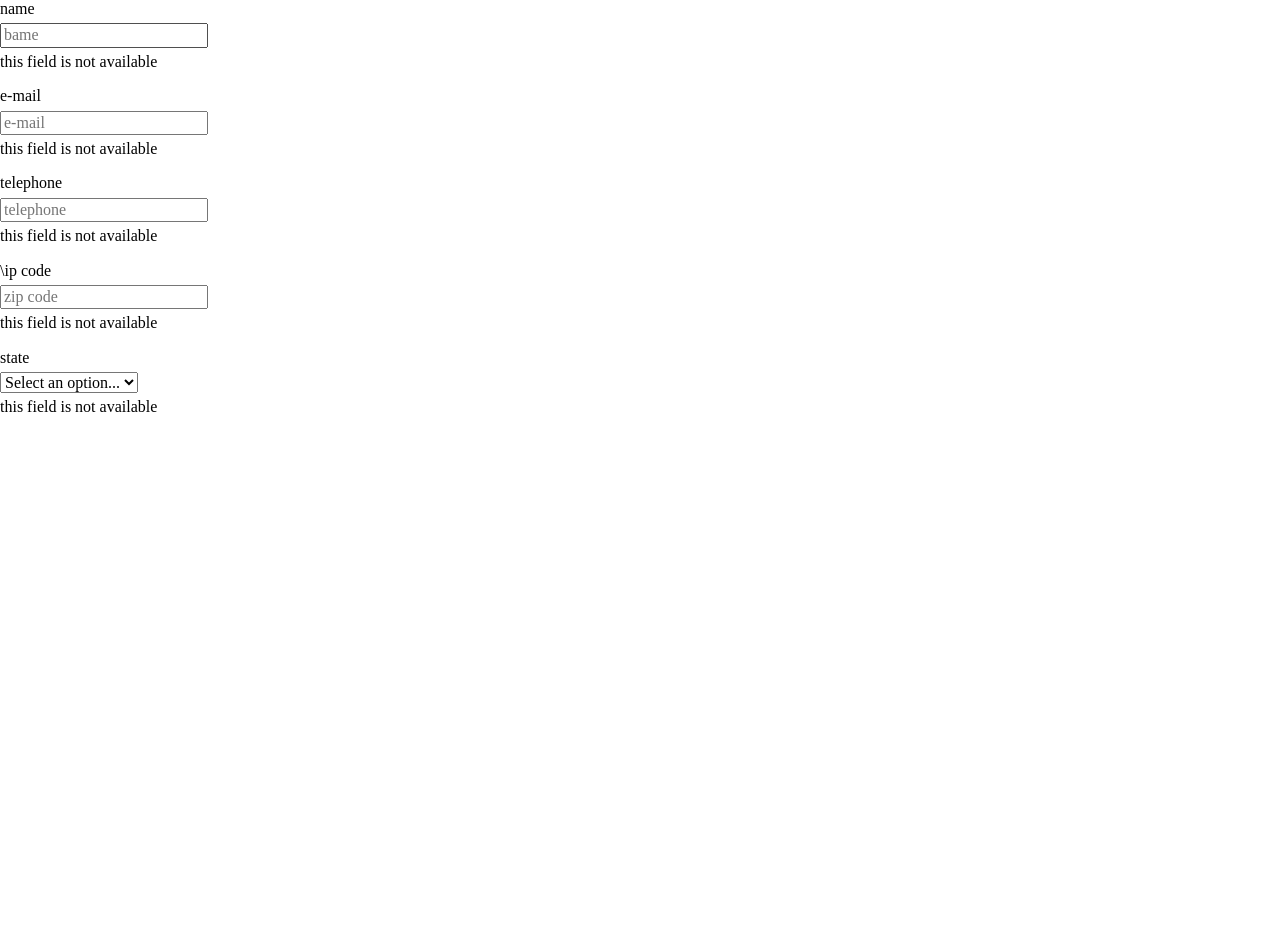
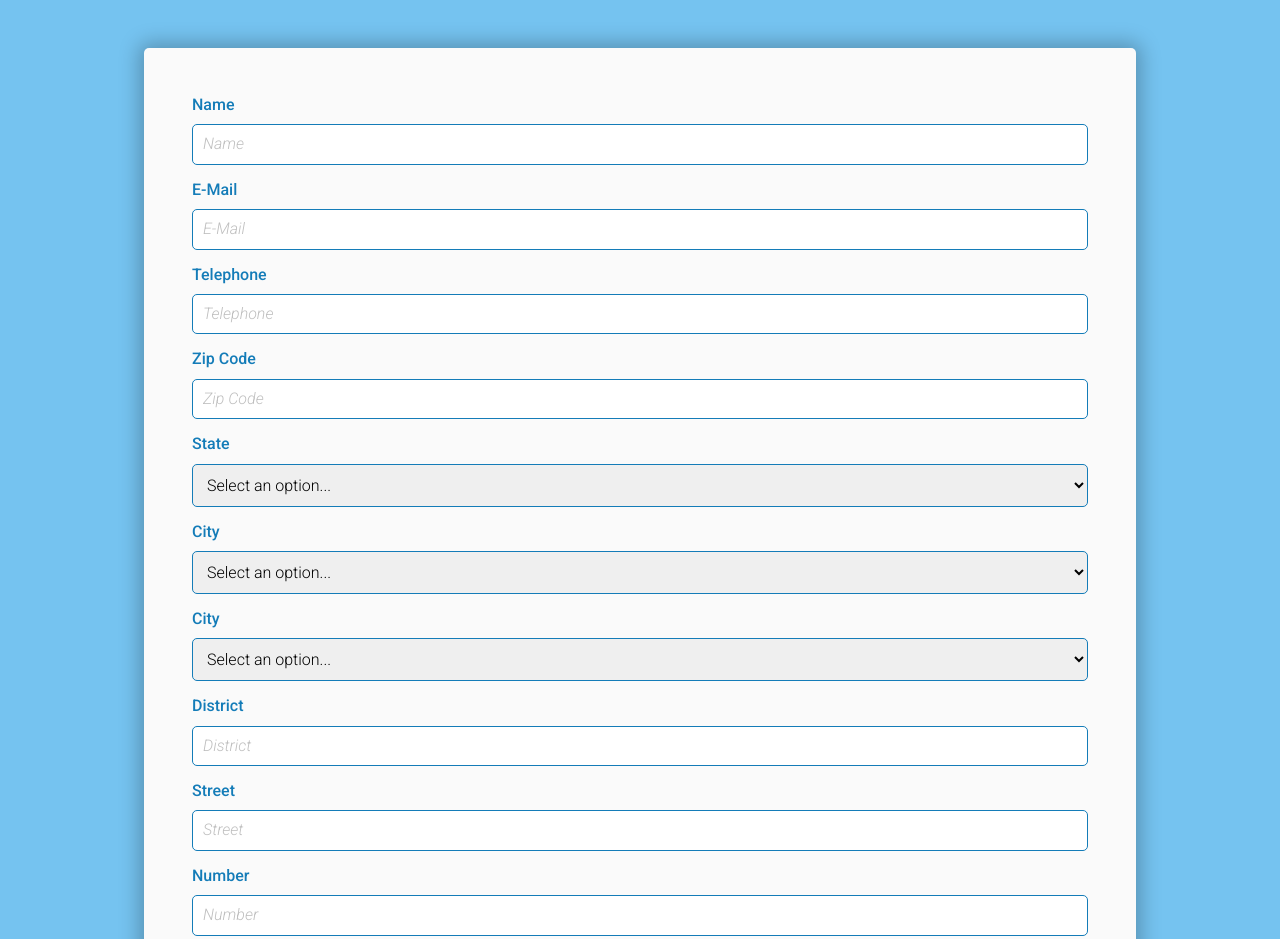
Before and after one commit to Bicalheira/generic-form-js, a plain HTML site: page index.html in a window 1280 px wide. Shown: the top 939 px of the page. Before the commit the page ends 800 px from the top, so only its background shows below. Drawn offline with Linux system fonts and the light colour scheme.

Commit message:
Adding some style

```diff
--- a/assets/css/style.css
+++ b/assets/css/style.css
@@ -1,3 +1,36 @@
+@import url("https://fonts.googleapis.com/css2?family=Roboto:ital,wght@0,100;0,300;0,400;0,500;0,700;0,900;1,100;1,300;1,400;1,500;1,700;1,900&display=swap");
+
+* {
+	box-sizing: border-box;
+}
+
+html,
+body {
+	font-family: "Roboto", sans-serif;
+}
+
+body {
+	max-width: 992px;
+	margin: 0 auto;
+
+	padding: 3rem 0;
+
+	background-color: hsl(202, 80%, 70%);
+}
+
+form {
+	background-color: hsl(0, 0%, 98%);
+
+	border-radius: 0.3125rem;
+
+	box-shadow: 0px 0px 20px 5px rgba(0, 0, 0, 0.25);
+
+	padding: 3rem;
+}
+
+.form__group {
+}
+
 .form__group:not(:last-child) {
 	margin-bottom: 1rem;
 }
@@ -6,13 +39,51 @@
 .form__input,
 .form__error {
 	display: block;
+
+	width: 100%;
 }
 
 .form__label,
 .form__input {
-	margin-bottom: 0.3125rem;
+	margin-bottom: 0.625rem;
 }
 
-.form__error{
+.form__label,
+.form__input::placeholder {
+	text-transform: capitalize;
+}
 
+.form__label {
+	color: hsl(202, 80%, 40%);
+
+	font-weight: 500;
 }
+
+.form__input {
+	padding: 0.625rem;
+
+	border-color: hsl(202, 80%, 40%);
+	border-radius: 0.3125rem;
+	border-style: solid;
+	border-width: 1px;
+
+	font-weight: 300;
+}
+
+.form__input::placeholder {
+	font-style: italic;
+
+	color: hsl(0, 0%, 75%);
+}
+
+.form__error {
+	color: red;
+
+	display: none;
+
+	font-size: 0.875rem;
+	font-style: italic;
+	font-weight: 300;
+
+	text-transform: uppercase;
+}
--- a/index.html
+++ b/index.html
@@ -15,7 +15,7 @@
 			<div class="form__group">
 				<label class="form__label" for="name">name</label>
 
-				<input class="form__input" type="text" name="name" id="name" placeholder="bame" required />
+				<input class="form__input" type="text" name="name" id="name" placeholder="name" />
 
 				<span class="form__error">this field is not available</span>
 			</div>
@@ -23,7 +23,7 @@
 			<div class="form__group">
 				<label class="form__label" for="email">e-mail</label>
 
-				<input class="form__input" type="email" name="email" id="email" placeholder="e-mail" required />
+				<input class="form__input" type="email" name="email" id="email" placeholder="e-mail" />
 
 				<span class="form__error">this field is not available</span>
 			</div>
@@ -31,15 +31,15 @@
 			<div class="form__group">
 				<label class="form__label" for="tel">telephone</label>
 
-				<input class="form__input" type="tel" name="tel" id="tel" placeholder="telephone" required />
+				<input class="form__input" type="tel" name="tel" id="tel" placeholder="telephone" />
 
 				<span class="form__error">this field is not available</span>
 			</div>
 
 			<div class="form__group">
-				<label class="form__label" for="zip">\ip code</label>
+				<label class="form__label" for="zip">zip code</label>
 
-				<input class="form__input" type="number" name="zip" id="zip" placeholder="zip code" required />
+				<input class="form__input" type="number" name="zip" id="zip" placeholder="zip code" />
 
 				<span class="form__error">this field is not available</span>
 			</div>
@@ -48,8 +48,52 @@
 				<label class="form__label" for="state">state</label>
 
 				<select class="form__input" name="state" id="state">
-                    <option value="">Select an option...</option>
-                </select>
+					<option value="">Select an option...</option>
+				</select>
+
+				<span class="form__error">this field is not available</span>
+			</div>
+
+			<div class="form__group">
+				<label class="form__label" for="city">city</label>
+
+				<select class="form__input" name="city" id="city">
+					<option value="">Select an option...</option>
+				</select>
+
+				<span class="form__error">this field is not available</span>
+			</div>
+
+			<div class="form__group">
+				<label class="form__label" for="city">city</label>
+
+				<select class="form__input" name="city" id="city">
+					<option value="">Select an option...</option>
+				</select>
+
+				<span class="form__error">this field is not available</span>
+			</div>
+
+			<div class="form__group">
+				<label class="form__label" for="district">district</label>
+
+				<input class="form__input" type="text" name="district" id="district" placeholder="district" />
+
+				<span class="form__error">this field is not available</span>
+			</div>
+
+			<div class="form__group">
+				<label class="form__label" for="street">street</label>
+
+				<input class="form__input" type="text" name="street" id="street" placeholder="street" />
+
+				<span class="form__error">this field is not available</span>
+			</div>
+
+			<div class="form__group">
+				<label class="form__label" for="number">number</label>
+
+				<input class="form__input" type="number" name="number" id="number" placeholder="number" />
 
 				<span class="form__error">this field is not available</span>
 			</div>
```
